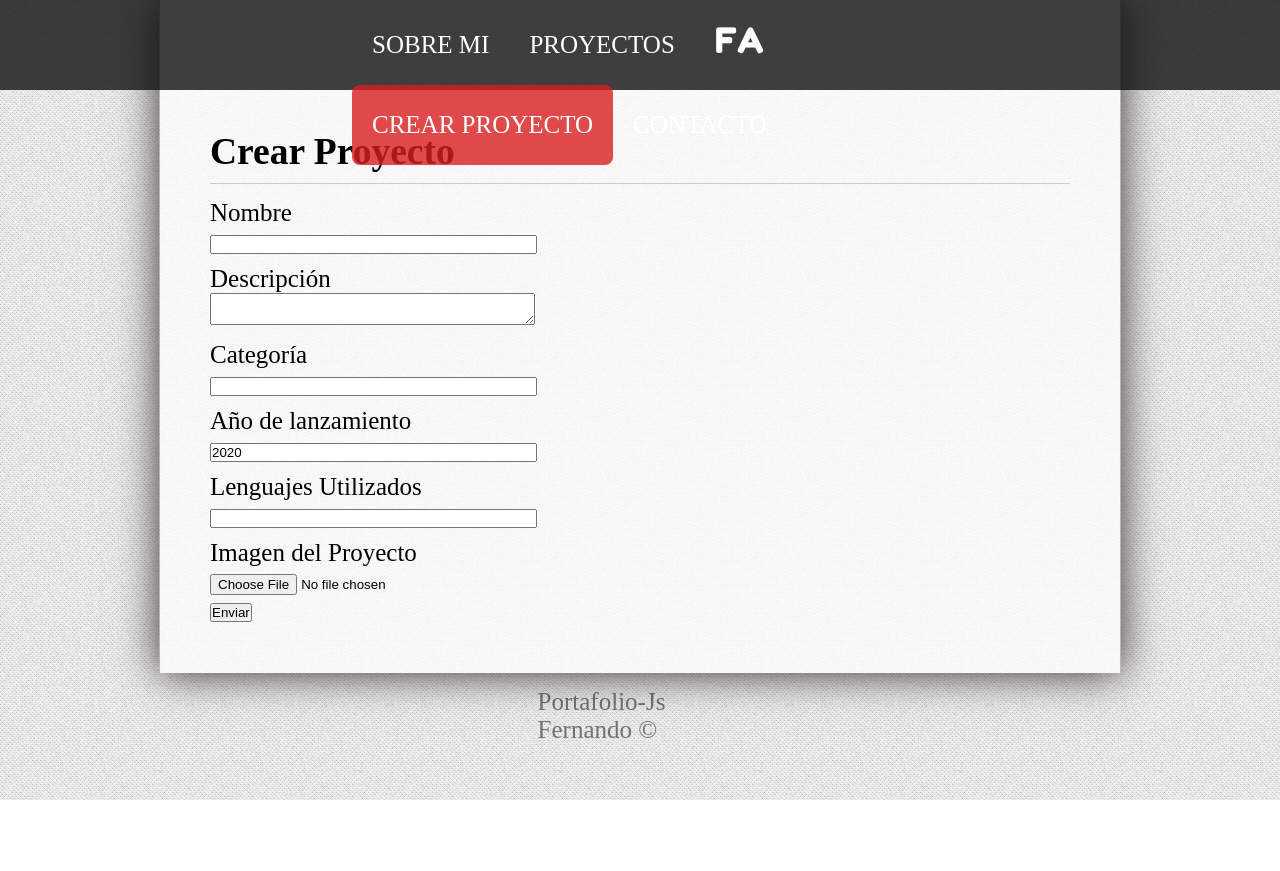
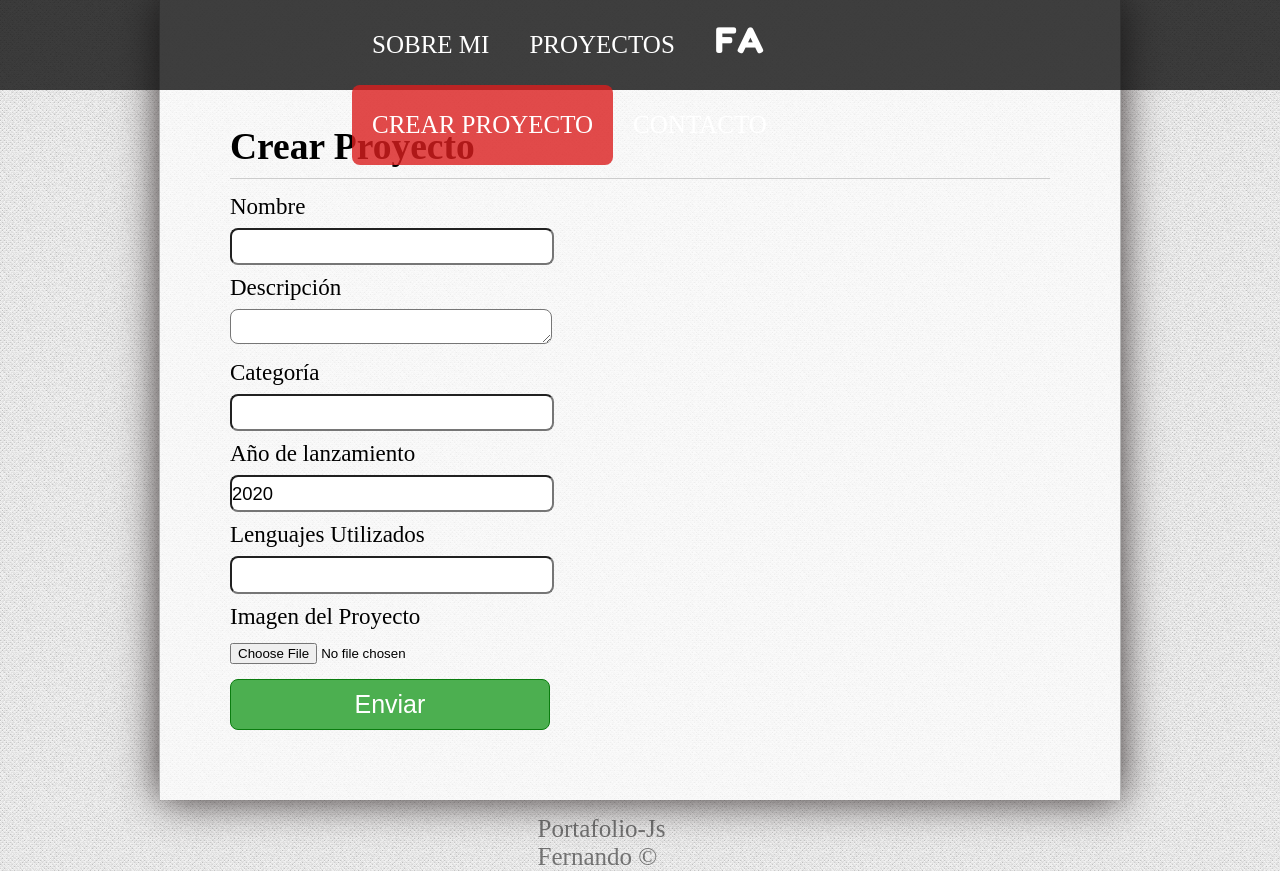
Before and after one commit to FerNanDoAnc/PortafolioJs, an Angular app in the folder proyecto-angular/: page /crear-proyecto in a window 1280 px wide. Before the commit the page ends 800 px from the top, so only its background shows below. Built offline with nearby package versions, Linux system fonts and the light colour scheme; a web font is replaced by a local one.

Commit message:
inicio de validacion de datos

```diff
--- a/proyecto-angular/src/app/components/create/create.component.html
+++ b/proyecto-angular/src/app/components/create/create.component.html
@@ -4,17 +4,28 @@
     <form #projectForm="ngForm"(ngSubmit)="onSubmit(projectForm)">
         <p>
             <label for="name">Nombre</label>
-            <input type="text" name="name" #name="ngModel" [(ngModel)]="project.name">
+            <input type="text" name="name" #name="ngModel" [(ngModel)]="project.name"
+            required>
+            <span id="errorNombre" *ngIf="name.touched && !name.valid">
+                El nombre es obligatorio.
+            </span>
         </p>
         <p>
             <label for="description">Descripción</label>
             <textarea name="description" #description="ngModel"
-                [(ngModel)]="project.description">
+                [(ngModel)]="project.description" required>
             </textarea>
+            <span *ngIf="description.touched && !description.valid">
+                La descripción es obligatoria.
+            </span>
         </p>
         <p>
             <label for="category">Categoría</label>
-            <input type="text" name="category" #category="ngModel" [(ngModel)]="project.category">
+            <input type="text" name="category" #category="ngModel" [(ngModel)]="project.category"
+            required>
+            <span *ngIf="category.touched && !category.valid">
+                La categoria es obligatoria.
+            </span>
         </p>
         <p>
             <label for="year">Año de lanzamiento</label>
@@ -22,7 +33,11 @@
         </p>
         <p>
             <label for="langs">Lenguajes Utilizados</label>
-            <input type="text" name="langs" #langs="ngModel" [(ngModel)]="project.langs">
+            <input type="text" name="langs" #langs="ngModel" [(ngModel)]="project.langs"
+            required>
+            <span *ngIf="langs.touched && !langs.valid">
+                Los lenguajes son obligatorios.
+            </span>
         </p>
         <p>
             <label for="image">Imagen del Proyecto</label>
--- a/proyecto-angular/src/app/components/create/create.component.ts
+++ b/proyecto-angular/src/app/components/create/create.component.ts
@@ -14,6 +14,7 @@ import {ProjectService} from '../../services/project.service';
 export class CreateComponent implements OnInit {
   //crear propiedades
   public title: string;
+  public name: string;
   public project: Project;
 
   constructor(
@@ -23,11 +24,17 @@ export class CreateComponent implements OnInit {
     this.title ="Crear Proyecto";
     this.project=new Project('','','','',2020,'','');
   }
+  ngIf(){
 
+  }
   ngOnInit(): void {
   }
 
   onSubmit(form){
     console.log(this.project);
+
+    if(name==null || length==0){
+      document.querySelector("#errorNombre").innerHTML="El nombre es obligatorio.";
+    }
   }
 }
--- a/proyecto-angular/src/assets/css/styles.css
+++ b/proyecto-angular/src/assets/css/styles.css
@@ -69,7 +69,7 @@ header a:hover,
 }
 #logo a:hover{
     background: transparent;
-    color: rgba(219, 31, 31, 0.8);;
+    color: rgba(219, 31, 31, 0.8);
     transform: scale( 1.8, 1.80);
 }
 
@@ -82,7 +82,7 @@ header a:hover,
     border-left: 1px solid #b7b7b7;
     border-right: 1px solid #b7b7b7;
     background: rgba(255, 255, 255, 0.7);
-    padding-top: 120px;
+    padding-top: 115px;
 }
 
 /*Pie de pagina*/
@@ -133,7 +133,7 @@ article.about {
 
 /*SECCION CON FORMULARIO*/
 .container {
-    padding: 50px;
+    padding: 70px;
     padding-top: 10px;
 }
 .container h2{
@@ -143,16 +143,47 @@ article.about {
     margin-bottom: 15px;
 }
 form{
-    width: 50%;
+    width: 60%;
+    font-size: 92%;
 }
 form label{
     display: block;
     width: 100%;
     margin-top: 10px;
+    margin-bottom: 8px;
 }
 form input[type="text"],
 form input[type="number"],
 form input[type="email"],
 form textarea{
-    width: 75%;
+    font-size: 0.8em;
+    width: 65%;
+    height: 1.8em;
+    border-radius: 8px;
 }
+form button,
+form input[type="submit"]{
+    display: block;
+    font-size: 25px;
+    width: 65%;
+    padding: 10px;
+    margin-top: 15px;
+    color: white;
+    background: #4CAF50;
+    border: 1px solid #0b7c0f;
+    cursor: pointer;
+    border-radius: 8px;
+}
+form button:hover,
+form input[type="submit"]:hover{
+    background: #46a049;
+    border: 1px solid #0b7c0f;
+    border-radius: 8px;
+}
+form button:active,
+form input[type="submit"]:active{
+    border-radius: 8px;
+    background: #46a049;
+    border:2px solid #0b7c0f;
+    margin-right:10px;
+}
```
Also changed, not shown: proyecto-angular/src/app/services/project.service.ts (line endings or trailing spaces).
